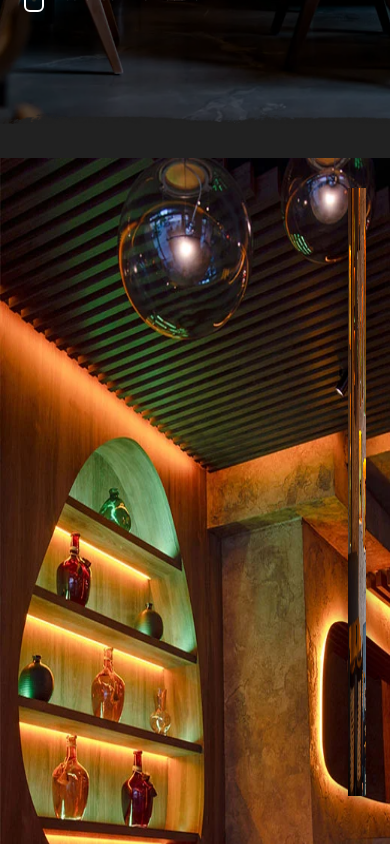
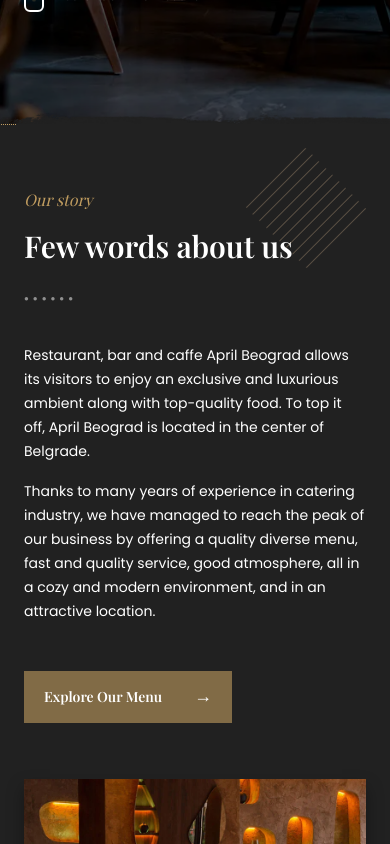
Before and after one commit to milosmicevic/April-Beograd, a React (Vite) app: page / in a window 390 px wide. Shown: the part 720-1564 px from the top of the page. Built offline with nearby package versions, Linux system fonts and the light colour scheme.

Commit message:
Developing Our Story Section

```diff
--- a/src/components/OurStorySection/OurStorySection.jsx
+++ b/src/components/OurStorySection/OurStorySection.jsx
@@ -3,14 +3,16 @@
 import "./OurStorySection.scss";
 import OurStoryMainImage from "../../assets/our-story-main.webp";
 import OurStorySecondaryImage from "../../assets/our-story-secondary.webp";
+import WaveImage from "../../assets/wave.webp";
+import CubeImage from "../../assets/cube.webp";
 
 const OurStorySection = forwardRef((props, ref) => {
   const { t } = useTranslation();
   return (
     <section ref={ref} id="our-story-section" className="relative grid bg-gray-system-3 place-items-center">
-      <div className="container flex gap-28">
-        <div className="flex-1">
-          <div className="our-story-title-container">
+      <div className="container flex flex-col xl:flex-row gap-14 xl:gap-28">
+        <div className="relative flex-1">
+          <div className="relative our-story-title-container">
             <p className="italic text-primary font-playfairDisplay">{t("ourStoryLabel")}</p>
             <h2 className="font-playfairDisplay">{t("ourStoryTitle")}</h2>
             <div className="mb-8 separator"></div>
@@ -25,12 +27,18 @@
           >
             {t("ourStoryButtonText")} <span className="-mt-1 text-lg duration-500"> &#x2192;</span>
           </a>
+          <img src={WaveImage} className="absolute -bottom-10 -left-32" alt="Wave Shape Image" />
+          <img src={CubeImage} className="absolute right-0 -top-10 xl:-right-32" alt="Cube Shape Image" />
         </div>
-        <div className="flex justify-end flex-1">
-          <img className="w-5/6 h-[85%] relative z-10 our-story-main-image" src={OurStoryMainImage} alt="Our Story Main Image" />
+        <div className="relative flex justify-end flex-1 our-story-main-image-container">
+          <img className="w-full xl:w-5/6 xl:h-[85%]  z-10 our-story-main-image" src={OurStoryMainImage} alt="Our Story Main Image" />
         </div>
       </div>
-      <img className="absolute right-0 our-story-secondary-image" src={OurStorySecondaryImage} alt="Our Story Secondary Image" />
+      <img
+        className="absolute right-0 hidden our-story-secondary-image xl:block"
+        src={OurStorySecondaryImage}
+        alt="Our Story Secondary Image"
+      />
     </section>
   );
 });
--- a/src/components/OurStorySection/OurStorySection.scss
+++ b/src/components/OurStorySection/OurStorySection.scss
@@ -1,8 +1,15 @@
 #our-story-section {
+  .our-story-title-container {
     .separator {
       &::after {
         content: "\25CF\25CF\25CF\25CF\25CF\25CF";
         @apply text-white/50 text-[8px] inline-block w-[60px] tracking-[4px];
+      }
+    }
+
+    &:before {
+      content: "";
+      @apply block absolute w-14 h-14 -left-16 -top-16  border-l border-t border-dotted border-primary;
     }
   }
 
@@ -14,13 +21,20 @@
     }
   }
 
+  .our-story-main-image-container {
     .our-story-main-image {
       box-shadow: 0 9px 16px rgba(0, 0, 0, 0.35);
     }
 
+    &:before {
+      content: "";
+      @apply block absolute w-4/5 xl:w-[65%] left-[10%] xl:left-1/4 h-36 -bottom-10 bg-gray-system-3 border border-dotted border-primary;
+    }
+  }
+
   .our-story-secondary-image {
     height: calc(110% - 192px);
-    top: 4%;
+    top: 3%;
   }
 
   @keyframes rotateX {
--- a/src/index.scss
+++ b/src/index.scss
@@ -103,7 +103,7 @@
 
 section {
   &:nth-child(odd) {
-    @apply py-16 md:py-24;
+    @apply py-16 md:pt-24 md:pb-28;
   }
   // min-height: 100vh;
 }
```
Also changed, not shown: src/assets/cube.webp (added), src/assets/wave.webp (added). Lines whose indentation alone changed are shown as unchanged.
